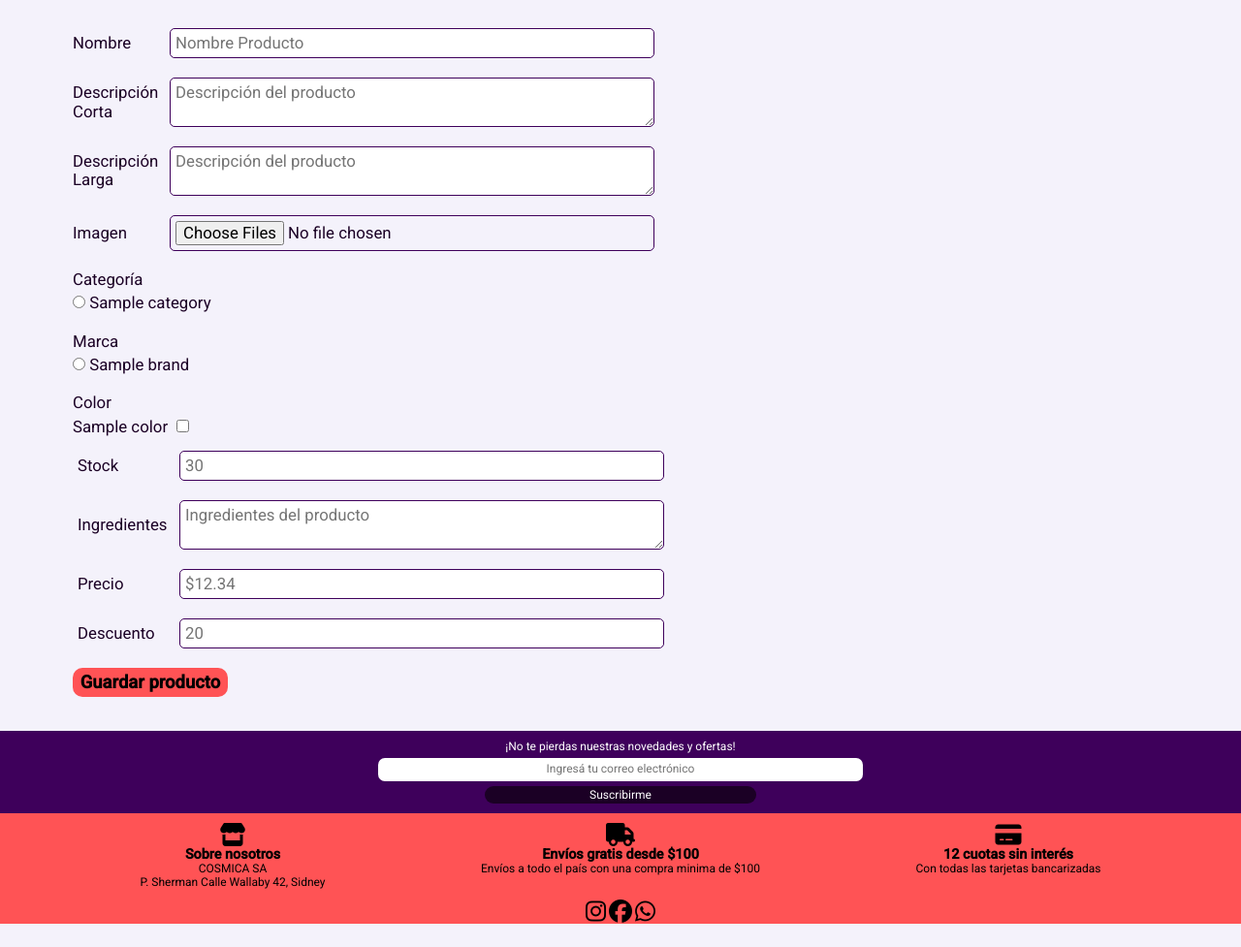
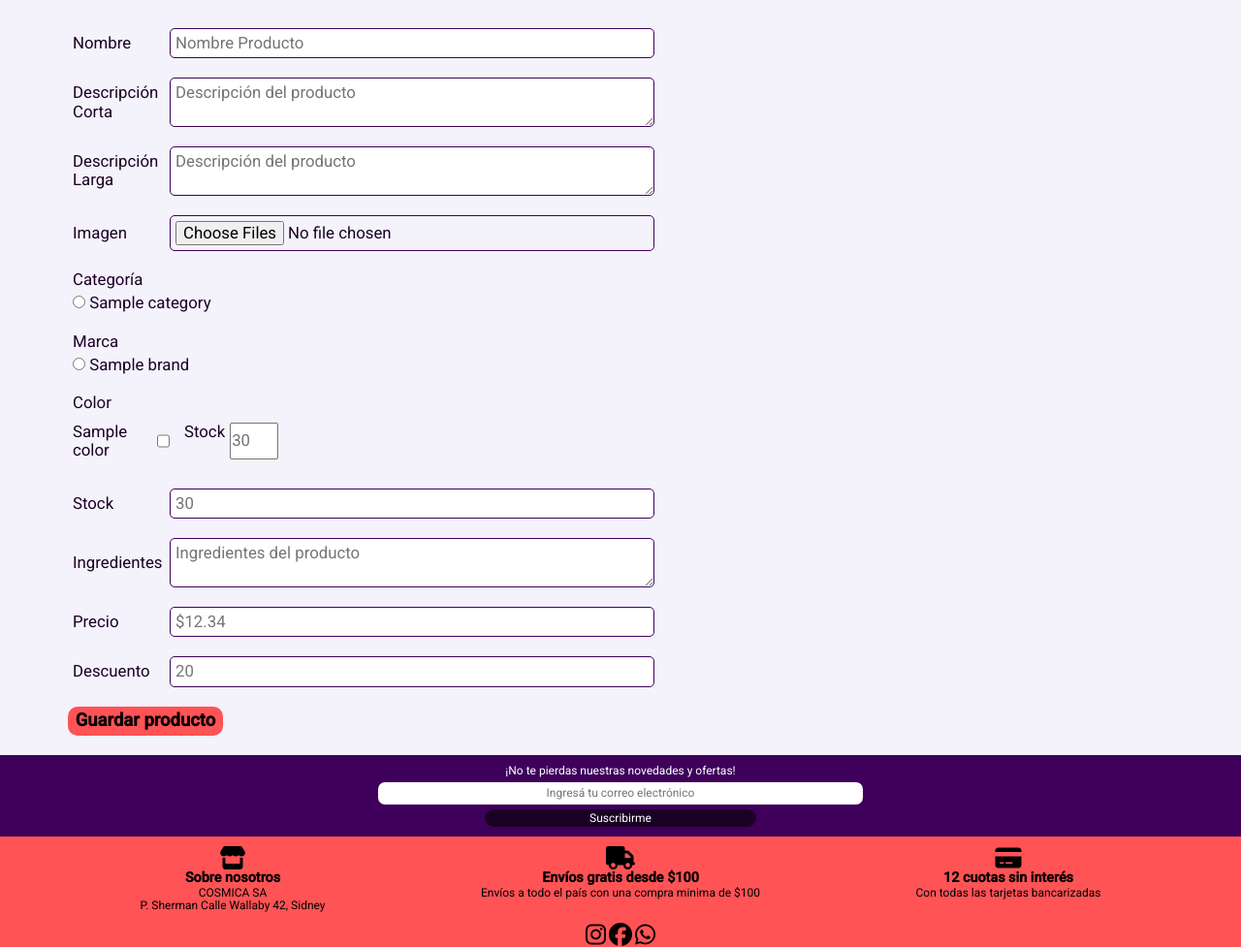
Before and after one commit to Florsecco/grupo_2_cosmica, a Node server app: template src/views/products/createProduct.ejs in a window 1280 px wide. Shown: the part 114-1091 px from the top of the page at 97% size. Before the commit the page ends 1067 px from the top, so only its background shows below. Run offline with Node 20, Linux system fonts and the light colour scheme; tables that the repository leaves empty hold one stand-in row (values such as "Sample post"); the template is opened without the code that fills it: values that come from a table or form of the project are taken from there, most other values are stand-ins (such as "Sample title", 1, 10 or a date in 2020); some libraries are stand-ins or nearby versions.

Commit message:
cmabios en input stock

```diff
--- a/package.json
+++ b/package.json
@@ -15,7 +15,7 @@
   "dependencies": {
     "bcryptjs": "2.4.3",
     "cookie-parser": "1.4.6",
-    "dotenv": "16.3.2",
+    "dotenv": "^16.3.2",
     "ejs": "3.1.9",
     "express": "4.18.2",
     "express-session": "1.17.3",
--- a/public/css/styles.css
+++ b/public/css/styles.css
@@ -792,6 +792,9 @@
 .stockInput{
     width: 50px;
 }
+.displayNone{
+    display: none;
+}
 /* create product */
 .form-create-product{
     margin: auto;
@@ -825,14 +828,32 @@
     margin-bottom: 10px;
     padding: 5px;
 }
-.product-items-block p{
+.product-items-block p,.product-items-block-color p{
    margin-bottom: 5px;
 }
-.product-items-block label{
+.product-items-block label, .product-items-block-color label{
     margin-right: 5px;
 }
 .form-create-product input:hover,.form-create-product input:focus{
     outline: none;
+}
+.product-items-block-color{
+    margin-top: 10px;
+    margin-bottom: 10px;
+    padding: 5px;
+}
+.color-item {
+    display: flex;
+    gap: 10px;
+    margin-top: 10px;
+    margin-bottom: 10px;
+
+
+}
+.color-item label{
+    width: 100px;
+    display: flex;
+    gap:5px
 }
 
 /* tablets */
--- a/src/views/partials/formProduct.ejs
+++ b/src/views/partials/formProduct.ejs
@@ -37,24 +37,26 @@
         </label>
         <% }); %>
     </div>
-    <div class="product-items-block">
+    <div class="product-items-block-color">
         <p>Color</p>
         <% colors.forEach(color => { %>
-            <label><%=color.name%></label>
-                <input type="checkbox" name="color" value="<%=color.id%>"
-                <% if (product != null) { %>
+            <div class="color-item">
+            <label><%=color.name%>
+                <input class="inputCheckbox" type="checkbox" name="color" value="<%=color.id%>" <% if (product != null) { %>
                     <% product.colors.forEach(colorProduct => { %>
                         <% if (colorProduct.id==color.id ){ %>
-                            checked />
-                            <% product.stocks.forEach(conteo => { %>
-                                <% if (color.id===conteo.color_id) { %>
-                                    <label>Stock de <%= color.name %></label><input class="stockInput" type="number" name="stock" placeholder="30" value="<%=conteo.stock%>">
-                                <% } %>
-                            <% }) %>
-                        <% } %>
-                        <% })} %>
-
-         <% }) %>
+                            checked
+                            <%}%>
+         <% })}%>/></label>
+         <label>Stock<input class="stockInput" type="number" name="stock" placeholder="30" <% if (product!=null) { %>
+            <% product.stocks.forEach(conteo => { %>
+                <% if (color.id==conteo.color_id) { %>
+                    value="<%= conteo.stock %>"
+                <% } %>
+            <% }) %>
+            <%}%> ></label>
+        </div>
+        <% }) %>
     </div>
     <% if (product==null) { %>
         <div class="product-items">
```
Also changed, not shown: src/controllers/productController.js (+10 -5 lines), public/img/products/product-1707326746160-517147729.png (added), public/img/products/product-1707326779517-852001749.png (added), public/img/products/product-1707327743347-505526836.png (added), public/img/products/product-1707327866843-588227892.png (added), public/img/products/product-1707328245381-933066758.png (added).
